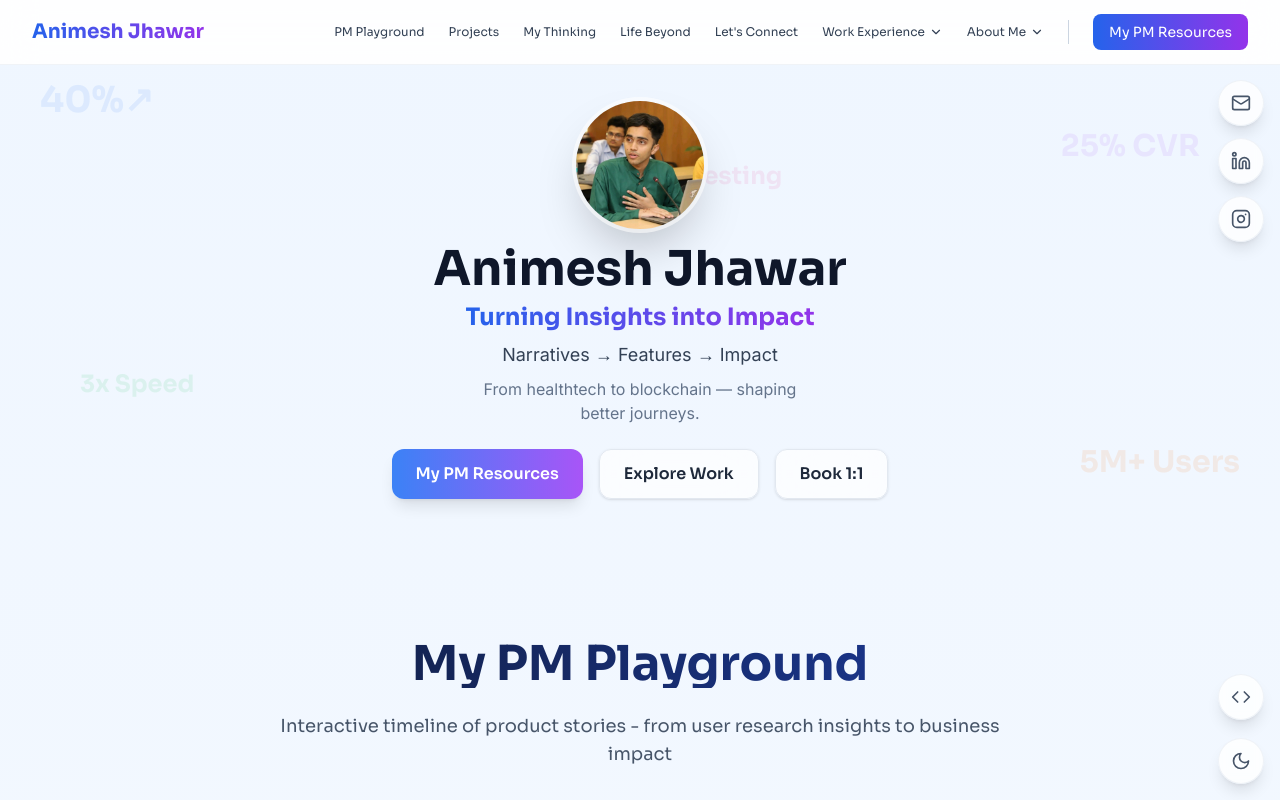
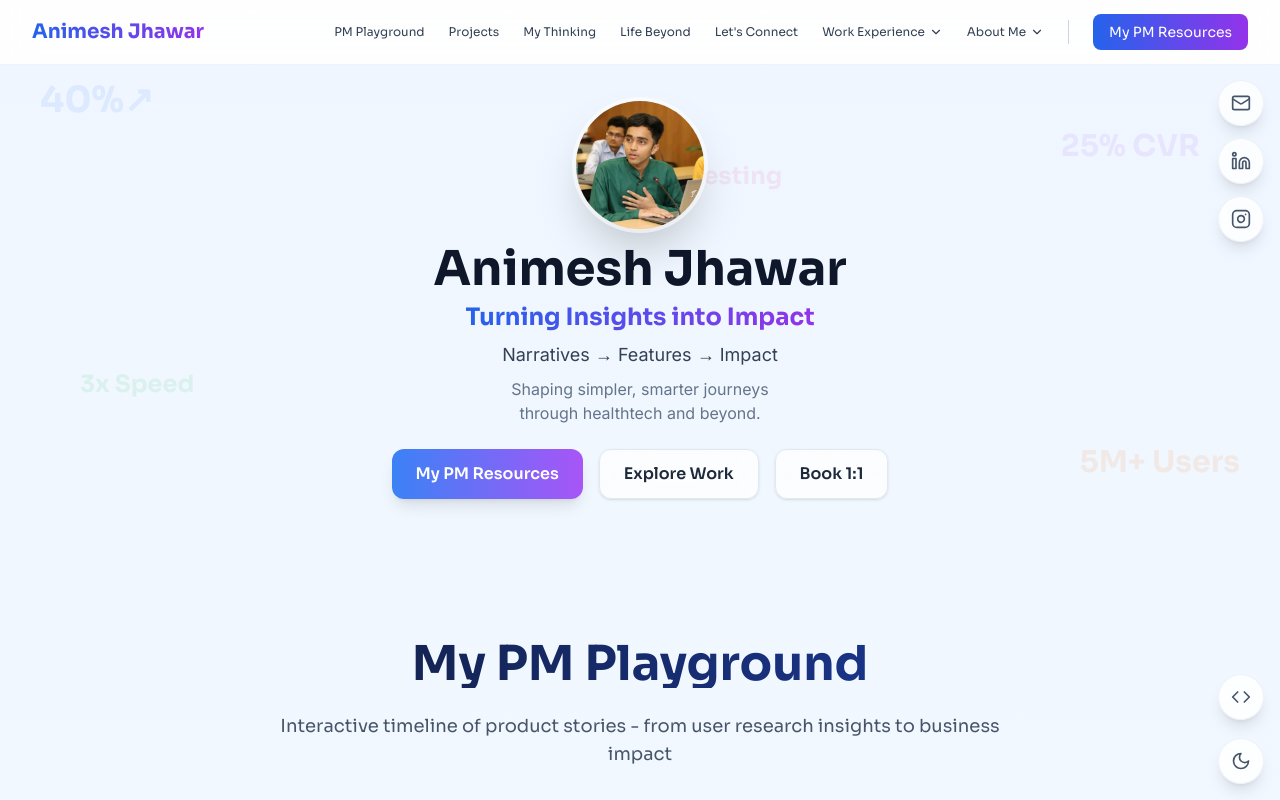
Before and after one commit to AnimeshJhawar/product-playground-stories, a React (Vite) app: page / in a window 1280 px wide. Shown: the top 800 px of the page. Built offline with nearby package versions, Linux system fonts and the light colour scheme.

Commit message:
Update IntroSection.tsx

```diff
--- a/src/components/IntroSection.tsx
+++ b/src/components/IntroSection.tsx
@@ -44,7 +44,7 @@ const IntroSection: React.FC = () => {
           Narratives → Features → Impact
         </h2>
         <p className="text-base mt-2 font-inter text-slate-500 dark:text-slate-400 text-center max-w-xs mx-auto">
-          From healthtech to blockchain — shaping better journeys.
+          Shaping simpler, smarter journeys through healthtech and beyond.
         </p>
 
         {/* CTA Buttons */}
```
